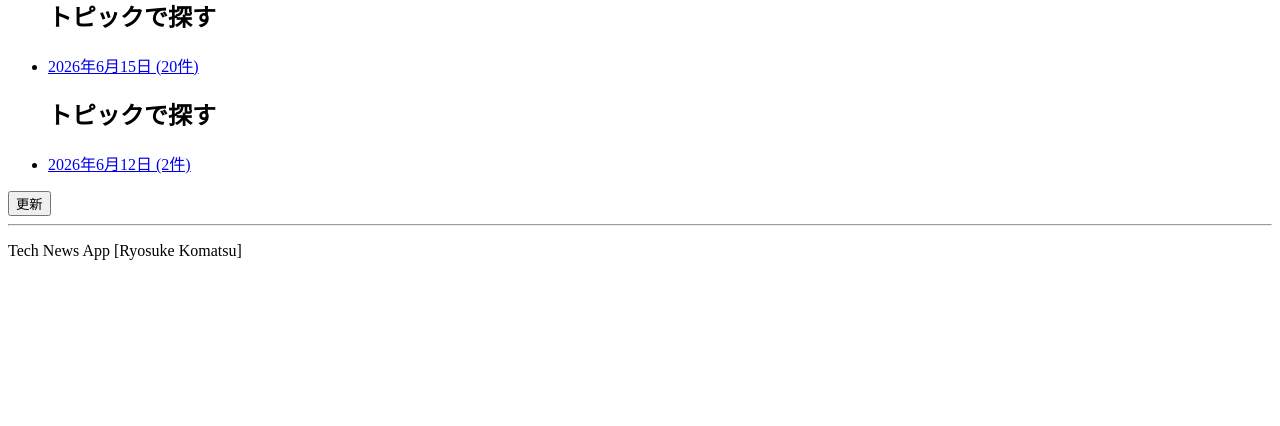
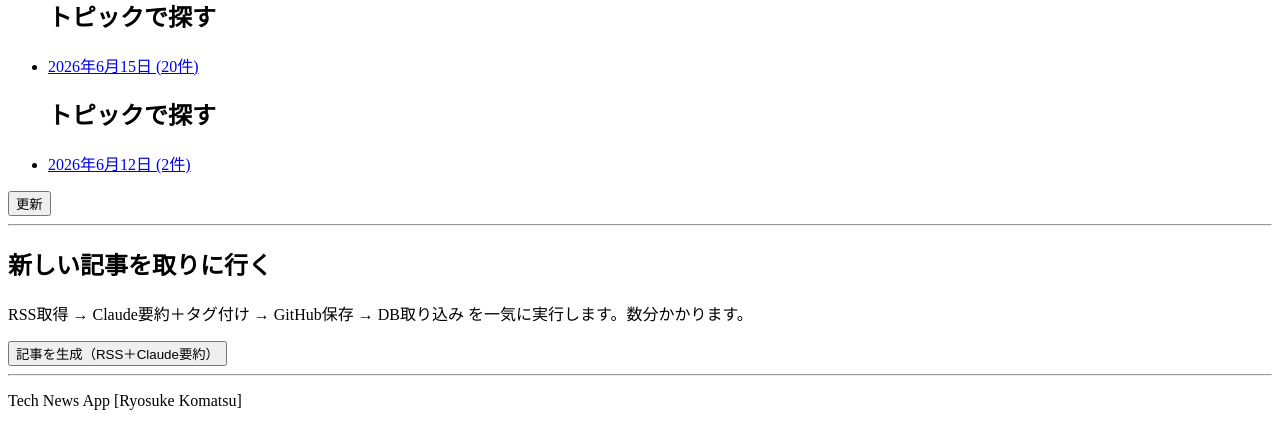
Before and after one commit to tritechcrafted-png/News_APP, a Django app: page / in a window 1280 px wide. Shown: the part 410-836 px from the top of the page. Before the commit the page ends 670 px from the top, so only its background shows below. Run offline with Django 5.2, Linux system fonts and the light colour scheme; data comes from the database, SQL or seed files in the repository; data that the repository does not hold is empty.

Commit message:
Add 記事を生成 button with real progress bar
Background thread runs generate_feed.py, parses PROGRESS lines, and a
/progress/ endpoint the home page polls each second to fill a % bar.

Co-Authored-By: Claude Opus 4.8 <noreply@anthropic.com>

```diff
--- a/config/settings.py
+++ b/config/settings.py
@@ -118,3 +118,7 @@ USE_TZ = True
 STATIC_URL = 'static/'
 
 GITHUB_BASE_URL="https://raw.githubusercontent.com/tritechcrafted-png/tech-news-data/refs/heads/main/"
+
+# generate_feed.py が入っている tech-news-data フォルダ。
+# BASE_DIR は News_APP。.parent で1つ上（vault）に上がり、その隣の tech-news-data を指す。
+FEED_SCRIPT_DIR = BASE_DIR.parent / "tech-news-data"
--- /dev/null
+++ b/news/progress.py
@@ -0,0 +1,36 @@
+# news/progress.py
+# 「記事を生成」ジョブの進捗を、サーバーのメモリ内で共有するための小さな入れ物。
+# バックグラウンドのスレッドが書き込み、/progress/ を見にくるブラウザが読み取る。
+import threading
+
+# Lock: 2つのスレッドが同時に辞書を触って壊すのを防ぐ「鍵」。
+_lock = threading.Lock()
+
+# 今のジョブの状態。最初は「待機中・何もしていない」。
+_job = {
+    "running": False,    # 実行中かどうか
+    "done": 0,           # 終わった件数
+    "total": 0,          # 全件数
+    "percent": 0,        # 進捗％（0〜100）
+    "message": "待機中",  # 画面に出す説明文
+    "error": None,       # 失敗したらエラー文を入れる
+}
+
+
+def get_job():
+    """今の状態を返す。コピーを返すので、呼び出し側が触っても元は壊れない。"""
+    with _lock:
+        return dict(_job)
+
+
+def reset_job():
+    """新しいジョブの開始。数字を0に戻して running=True にする。"""
+    with _lock:
+        _job.update(running=True, done=0, total=0, percent=0,
+                    message="開始中...", error=None)
+
+
+def update_job(**kwargs):
+    """渡されたキーだけ上書きする。例: update_job(percent=70, message='...')。"""
+    with _lock:
+        _job.update(kwargs)
--- a/news/templates/news/home.html
+++ b/news/templates/news/home.html
@@ -67,4 +67,87 @@
     <button type="submit">更新</button>
 </form>
 
+<hr>
+
+<h2>新しい記事を取りに行く</h2>
+<p>RSS取得 → Claude要約＋タグ付け → GitHub保存 → DB取り込み を一気に実行します。数分かかります。</p>
+
+<button id="generate-btn">記事を生成（RSS＋Claude要約）</button>
+
+<!-- 進捗バー。最初は display:none で隠しておき、押したら表示する。 -->
+<div id="progress-box" style="display:none; margin-top:1em;">
+
+    <!-- 外側の灰色の枠＝100%の長さ -->
+    <div style="width:300px; height:20px; border:1px solid #999; background:#eee;">
+        <!-- 内側の緑＝今の進捗。widthを％で伸ばす。 -->
+        <div id="progress-fill" style="width:0%; height:100%; background:#4caf50;"></div>
+    </div>
+
+    <p id="progress-text">準備中...</p>
+</div>
+
+<!-- JSがCSRFトークンを読むために、隠しトークンを1つ置く -->
+{% csrf_token %}
+
+<script>
+// 使う部品を先につかんでおく
+const btn  = document.getElementById("generate-btn");
+const box  = document.getElementById("progress-box");
+const fill = document.getElementById("progress-fill");
+const text = document.getElementById("progress-text");
+
+// {% csrf_token %} が作った隠しinputから、トークンの値を取り出す
+const csrftoken = document.querySelector("[name=csrfmiddlewaretoken]").value;
+
+let timer = null;   // 1秒ごとの繰り返しを止めるための入れ物
+
+// --- ボタンを押したとき ---
+btn.addEventListener("click", async () => {
+    btn.disabled = true;            // 二度押し防止
+    box.style.display = "block";    // バーを表示
+    text.textContent = "開始中...";
+
+    // 生成スタートをPOSTでお願いする
+    const res = await fetch("{% url 'news:generate_articles' %}", {
+        method: "POST",
+        headers: {"X-CSRFToken": csrftoken},   // Djangoの安全チェック用
+    });
+    const data = await res.json();
+
+    // もう動いていた等で始められなかった場合
+    if (!data.started) {
+        text.textContent = data.reason || "開始できませんでした";
+        btn.disabled = false;
+        return;
+    }
+
+    // 1秒(1000ミリ秒)ごとに進捗を取りに行く
+    timer = setInterval(pollProgress, 1000);
+});
+
+// --- 1秒ごとに呼ばれる：進捗を取ってバーを描く ---
+async function pollProgress() {
+    const res = await fetch("{% url 'news:generate_progress' %}");
+    const job = await res.json();
+
+    // 緑のバーを percent% まで伸ばす
+    fill.style.width = job.percent + "%";
+    text.textContent = job.message + " (" + job.percent + "%)";
+
+    // running が false になったら終了
+    if (!job.running) {
+        clearInterval(timer);   // ポーリングを止める
+
+        if (job.error) {
+            text.textContent = "エラー: " + job.error;
+            btn.disabled = false;
+        } else {
+            text.textContent = "完了！ページを更新します...";
+            // 新しい記事を反映するため、少し待ってリロード
+            setTimeout(() => location.reload(), 1200);
+        }
+    }
+}
+</script>
+
 {% endblock %}
--- a/news/urls.py
+++ b/news/urls.py
@@ -19,4 +19,10 @@ urlpatterns=[
     path("update/", views.update_feed, name="update_feed"),
 
     path("tag/<str:name>/", views.tag_articles, name= "tag"),
+
+    #生成スタート（POSTのみ）。JSがfetchで呼ぶ。
+    path("generate/", views.generate_articles, name="generate_articles"),
+
+    #進捗の問い合わせ先（JSが1秒ごとにGET）
+    path("progress/", views.generate_progress, name="generate_progress"),
 ]
--- a/news/views.py
+++ b/news/views.py
@@ -13,6 +13,16 @@ from django.db.models import Count
 from io import StringIO
 
 from datetime import date
+
+import sys
+import threading
+import subprocess
+
+from django.conf import settings
+
+from django.http import JsonResponse
+
+from . import progress
 
 from .models import Article, Tag
 
@@ -107,3 +117,87 @@ def update_feed(request):
 
     #同期に成功したら、ホームに戻る
     return redirect("news:home")
+
+
+def _run_pipeline():
+    """
+    別スレッドで動く本体。Webリクエストとは別に裏で走る。
+    1. generate_feed.py を起動し、PROGRESS行を読んで進捗を更新
+    2. 終わったら sync_github でDBに取り込む
+    """
+    feed_dir = settings.FEED_SCRIPT_DIR
+
+    try:
+        # Popen = プロセスを起動して「裏で走らせたまま」出力を読む。
+        # run() と違い、終わるのを待たずに stdout を1行ずつ取れる。
+        proc = subprocess.Popen(
+            [sys.executable, "generate_feed.py"],
+            cwd=feed_dir,                  # tech-news-data の中で実行
+            stdout=subprocess.PIPE,        # 標準出力を受け取る
+            stderr=subprocess.STDOUT,      # エラー出力も同じ流れにまとめる
+            text=True,
+            encoding="utf-8",
+            bufsize=1,                     # 行バッファ：1行ごとに読める
+        )
+
+        # スクリプトが出す行を、出るそばから1行ずつ読む
+        for line in proc.stdout:
+            line = line.strip()
+            if not line:
+                continue
+
+            if line.startswith("PROGRESS"):
+                # 例: "PROGRESS 14 20" → ["PROGRESS","14","20"]
+                _, done_s, total_s = line.split()
+                done, total = int(done_s), int(total_s)
+
+                # ％を計算（total が0なら割り算を避けて100にする）
+                percent = int(done / total * 100) if total else 100
+
+                progress.update_job(
+                    done=done, total=total, percent=percent,
+                    message=f"要約中... {done}/{total}件",
+                )
+            else:
+                # PROGRESS以外の行は、そのまま説明文として表示する
+                progress.update_job(message=line)
+
+        # 出力を読み終えた＝プロセス終了。終了コードを確認。
+        proc.wait()
+        if proc.returncode != 0:
+            progress.update_job(running=False, error="記事の生成に失敗しました")
+            return
+
+    except Exception as e:
+        progress.update_job(running=False, error=str(e))
+        return
+
+    # ここまで来たら生成成功 → DBへ取り込む
+    progress.update_job(message="DBに取り込み中...")
+    out = StringIO()
+    call_command("sync_github", stdout=out)
+
+    # 完了。running=False にするとブラウザ側がポーリングを止める。
+    progress.update_job(running=False, percent=100, message="完了しました")
+
+
+@require_POST
+def generate_articles(request):
+    """ボタンから呼ばれる。バックグラウンドのスレッドを開始するだけして、すぐ返す。"""
+
+    # すでに動いているなら二重起動しない
+    if progress.get_job()["running"]:
+        return JsonResponse({"started": False, "reason": "すでに実行中です"})
+
+    # 進捗をリセットしてからスレッド開始
+    progress.reset_job()
+
+    # daemon=True: サーバーが落ちる時に道連れで止まる（取り残されない）
+    threading.Thread(target=_run_pipeline, daemon=True).start()
+
+    return JsonResponse({"started": True})
+
+
+def generate_progress(request):
+    """今の進捗をJSONで返すだけ。JSが1秒ごとに取りに来る。"""
+    return JsonResponse(progress.get_job())
```
